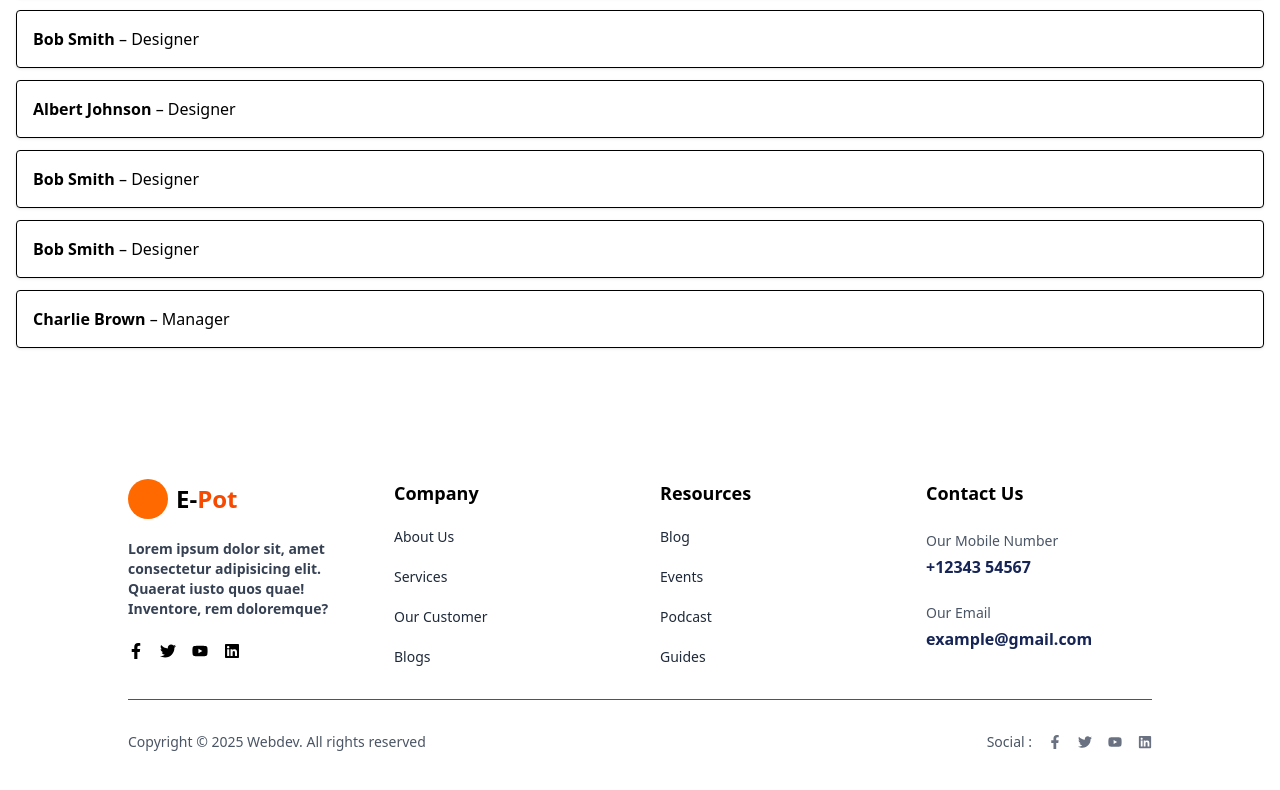
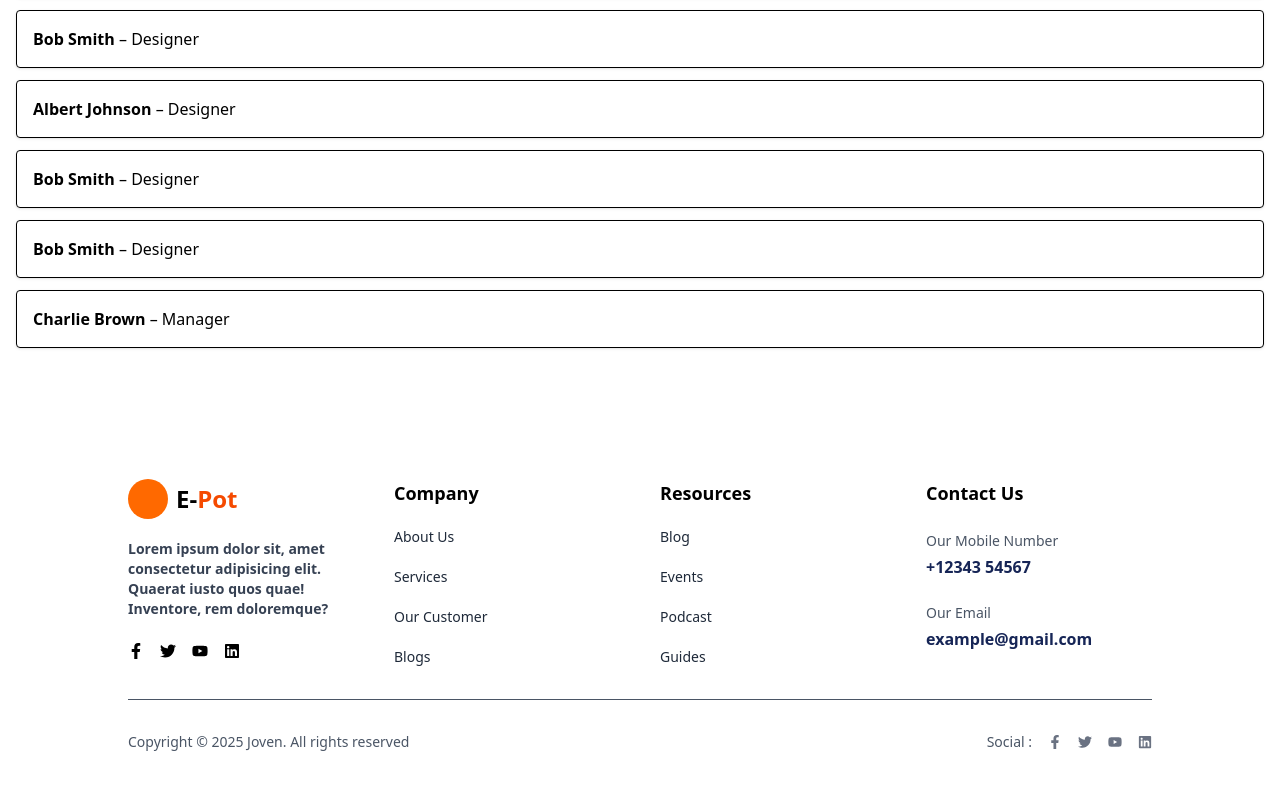
Before and after one commit to joventonido/e-pot, a Next.js app: page /employees in a window 1280 px wide. Shown: the part 385-1175 px from the top of the page. Built offline with nearby package versions, Linux system fonts and the light colour scheme.

Commit message:
updating footer

```diff
--- a/components/Home/Footer.tsx
+++ b/components/Home/Footer.tsx
@@ -80,7 +80,7 @@ const Footer = () => {
       {/* copyright */}
       <div className="mt-8 w-[80%] mx-auto border-t pt-8 flex flex-col md:flex-row justify-between items-center text-gray-600 text-sm">
         <p className="text-center md:text-left">
-          Copyright © 2025 Webdev. All rights reserved
+          Copyright © 2025 Joven. All rights reserved
         </p>
         <div className="flex items-center space-x-4 mt-4 md:mt-0">
           <span>Social :</span>
```
